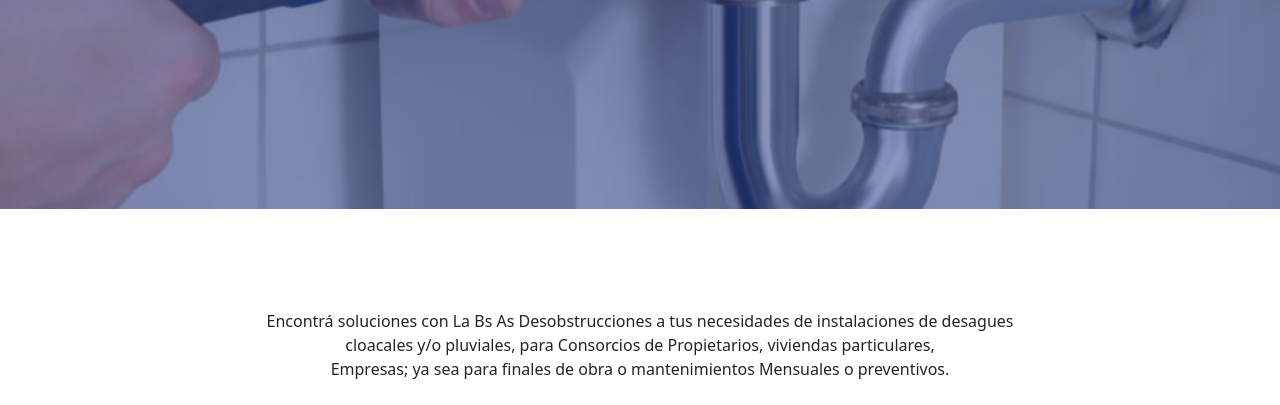
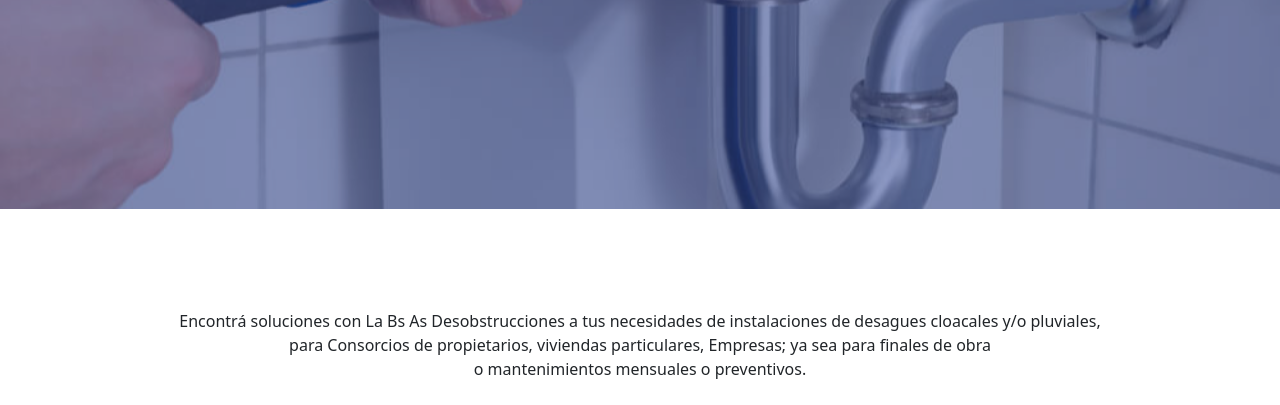
Before and after one commit to rociovallejos/PF-Vallejos, a website: page index.html in a window 1280 px wide. Shown: the part 547-952 px from the top of the page. Drawn offline with nearby package versions, Linux system fonts and the light colour scheme.

Commit message:
Update index.html

```diff
--- a/index.html
+++ b/index.html
@@ -64,7 +64,9 @@
     <main>
         <!-- Custom Block -->
         <div class="custom-block d-flex align-items-center justify-content-center">
-            <p class="text-center mx-3">Encontrá soluciones con La Bs As Desobstrucciones a tus necesidades de instalaciones de desagues<br> cloacales y/o pluviales, para Consorcios de Propietarios, viviendas particulares,<br>Empresas; ya sea para finales de obra o mantenimientos Mensuales o preventivos.</p>
+            <p class="text-center mx-3">Encontrá soluciones con La Bs As Desobstrucciones a tus necesidades de instalaciones de desagues cloacales y/o pluviales,<br>
+            para Consorcios de propietarios, viviendas particulares, Empresas; ya sea para finales de obra<br>
+            o mantenimientos mensuales o preventivos.</p>
         </div>
         <footer class="bg-light text-center py-3">
             <p>2024 | La Bs As Destapaciones</p>
```
